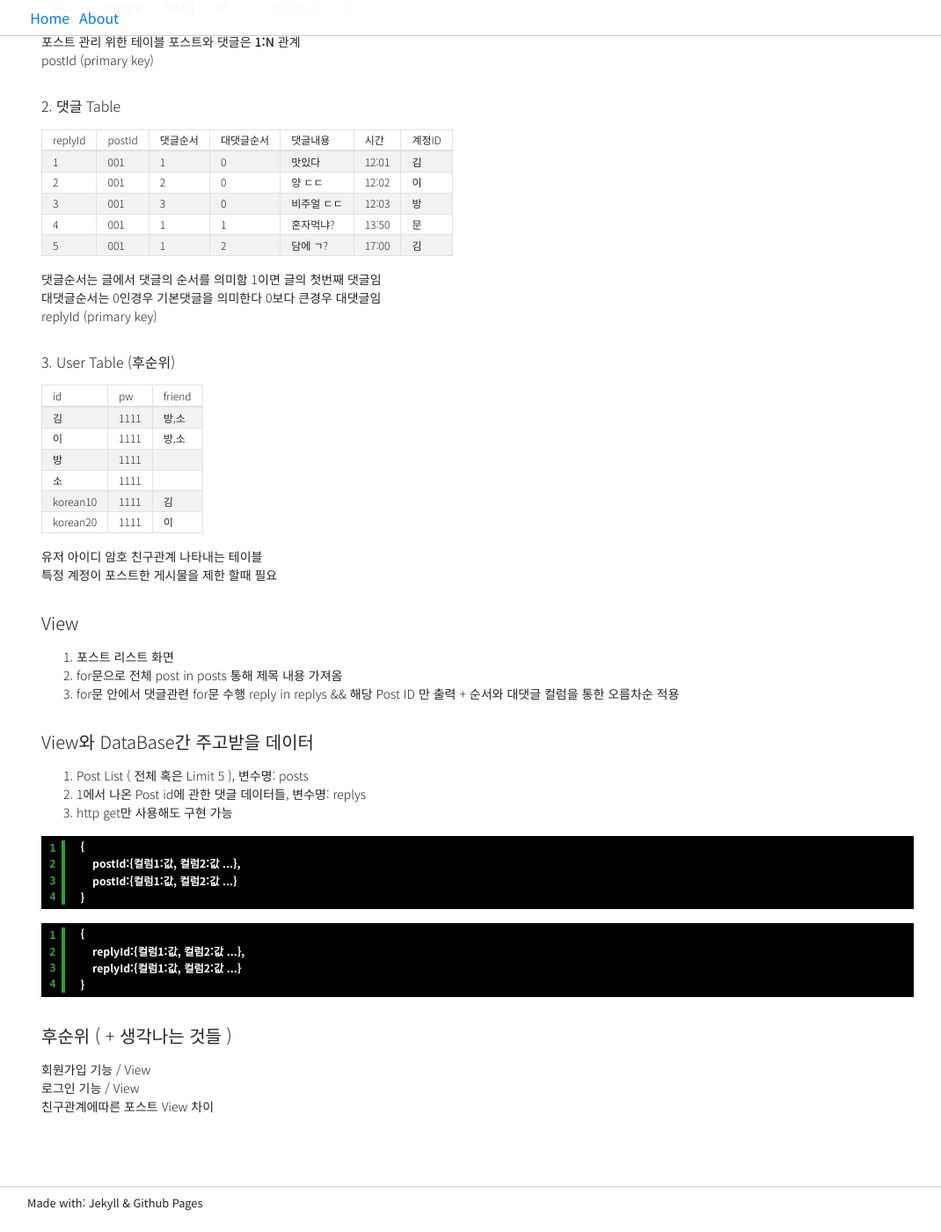
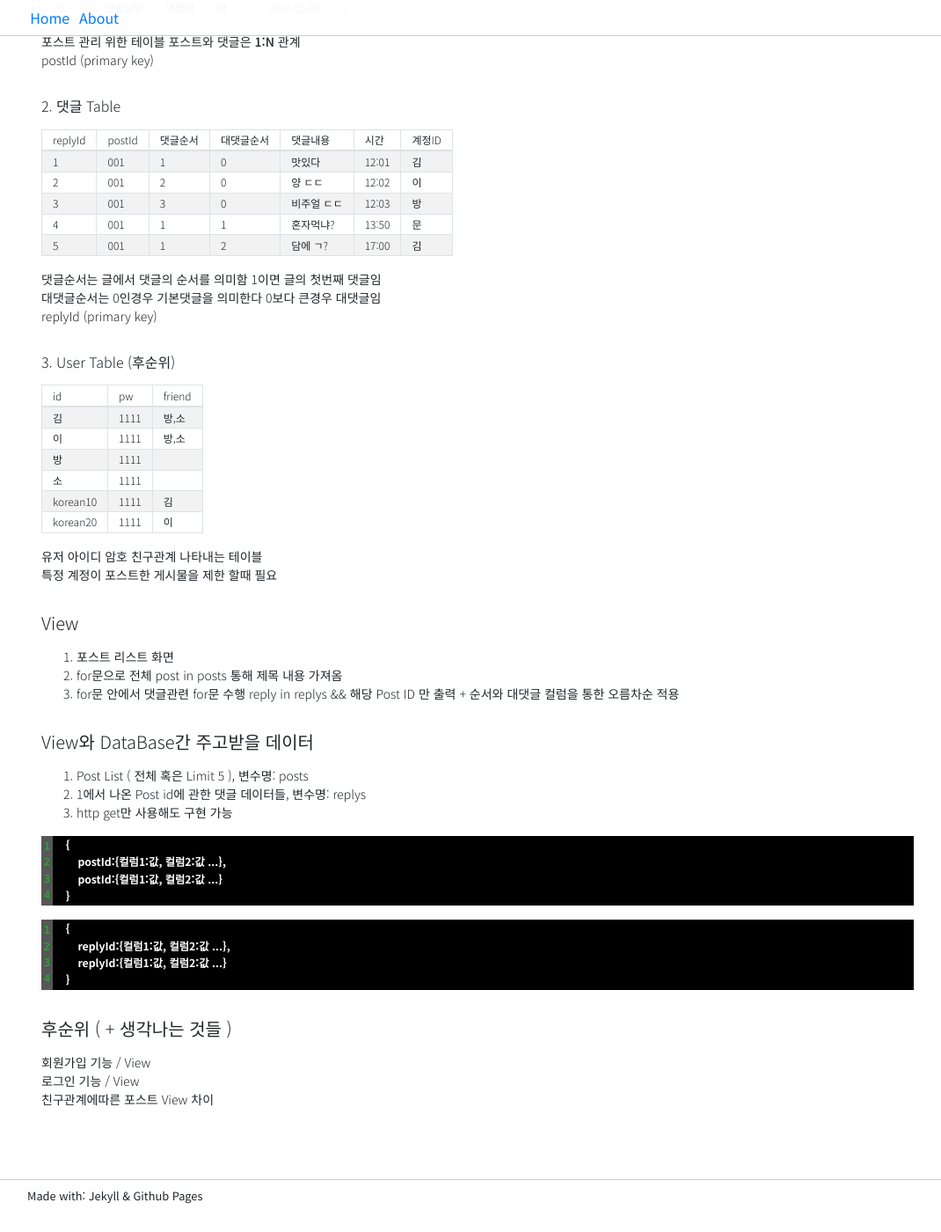
Before and after one commit to waonta/wati2.github.io, a Jekyll site: the page built from _posts/2020-05-05-Unlucky Facebook.md, in a window 1280 px wide and 1400 px high, scrolled down 550 px. Shown: the whole window at 88% size, without its empty margins (97-1167 px from the left). Built offline with Jekyll 4.4.1, drawn with Linux system fonts in a browser that asks for light colours; some web fonts are replaced.

Commit message:
edit css

```diff
--- a/_sass/page-post.scss
+++ b/_sass/page-post.scss
@@ -3,6 +3,7 @@
     margin: 0 auto;
     padding: 1.5rem 1rem;
     min-height: 90vh;
+
 }
 
 .post-date {
@@ -17,6 +18,10 @@
     margin-top: 2.5rem;
     padding-bottom: 2.5rem;
     font-weight: 300;
+
+    & tr:hover {
+        background-color: rgba(82, 82, 255, 0.568) !important;
+    }
 
     h1,h2,h3,h4,h5,h6 {
     position: relative;
@@ -52,20 +57,36 @@
     background-color: black;
     color: $white;
 
-    table {
+    table > tbody {
+        width: 100%;
+    }
+
+    table td.code pre, table td.code {
+        width: 100%;
+    }
+
+    table.rough-table {
         border-collapse: separate;
+        border-spacing: 0;
+        border: none;
+    }
+
+    td.gutter{
+        // border: 1px solid red;
+        background-color: #565656;
+        border: none;
+        padding: 0 0.2em;
     }
 
     pre.lineno {
-        padding: 0 0.5em;
+        padding: 0;
         color: $comment;
-        border-right: 4px solid $comment;
         font-weight: 900;
     }
 
     pre {
         border: none;
-        margin-bottom: 0;
+        margin: 0;
         padding: 0;
     }
 
```
